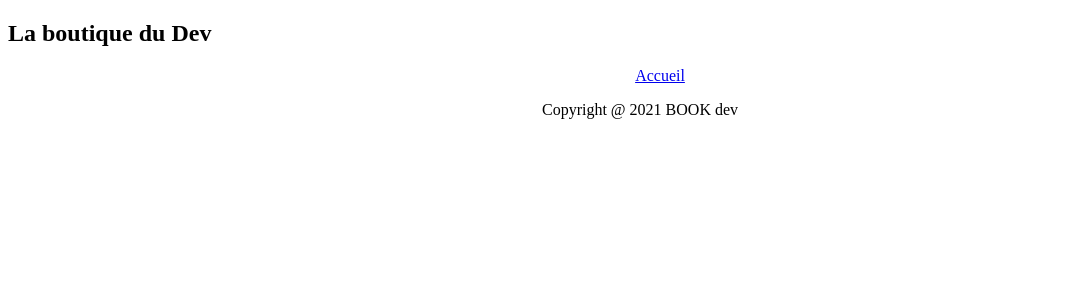
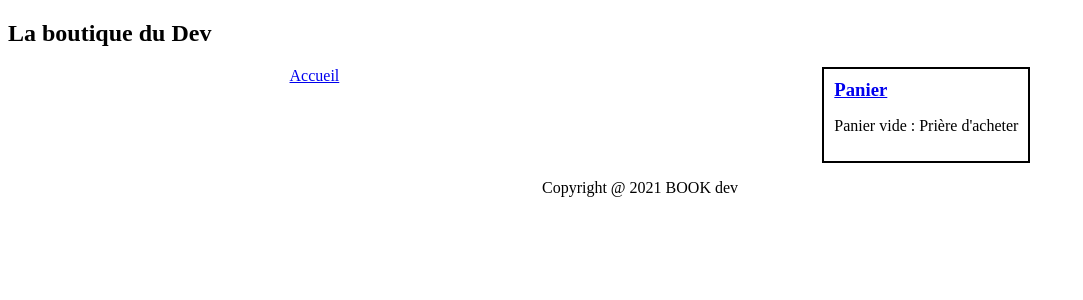
Before and after one commit to yayab42/bookdev, a PHP site: page / in a window 1280 px wide. Shown: the top 300 px of the page, without its empty margins (0-1083 px from the left). Run offline with PHP 8.4, Linux system fonts and the light colour scheme; data that the repository does not hold is empty.

Commit message:
fix(cart):header cart

```diff
--- a/app/controllers/cartController.php
+++ b/app/controllers/cartController.php
@@ -29,7 +29,7 @@ if (!empty($_SESSION['cart'])) {
     $totalAndQuantities = totalCart($products, $quantities);
     $_SESSION['totalAndQuantities'] = $totalAndQuantities;
 }else{
-    $_SESSION['totalAndQuantities'][0]=0;
+    $_SESSION['totalAndQuantities'][0] = 0;
 }
 
 require 'resources/views/cart/index.php';
--- a/resources/views/layouts/header.php
+++ b/resources/views/layouts/header.php
@@ -29,7 +29,13 @@
                 <?php else: ?>
                     <p>Panier vide : Prière d'acheter</p>
                 <?php endif; ?>
-
+            </li>
+        <?php else: ?>
+        <li class="cart">
+            <header>
+                <h3><a href="?action=cart">Panier</a></h3>
+            </header>
+            <p>Panier vide : Prière d'acheter</p>
         </li>
         <?php endif; ?>
     </ul>
```
Lines whose indentation alone changed are shown as unchanged.
